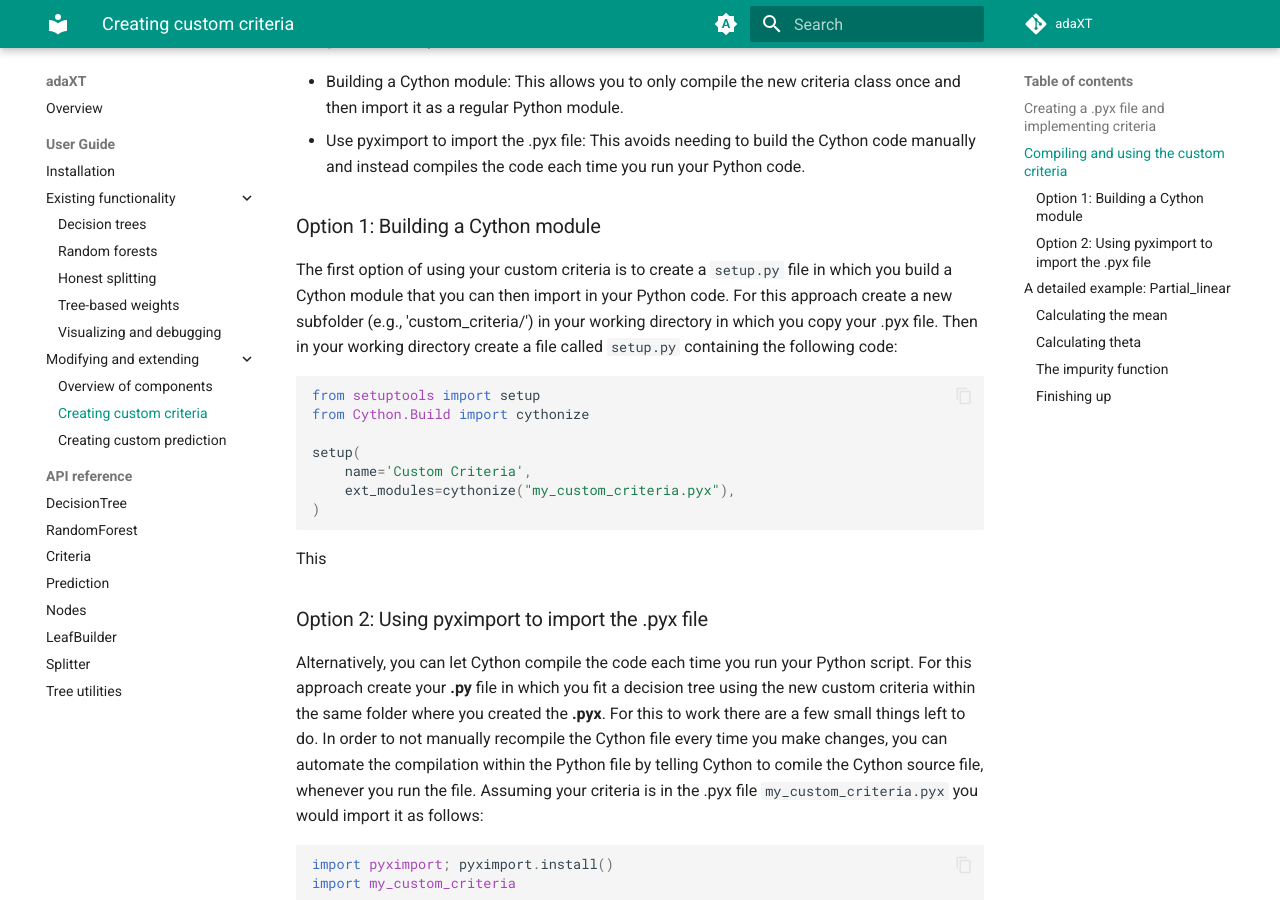
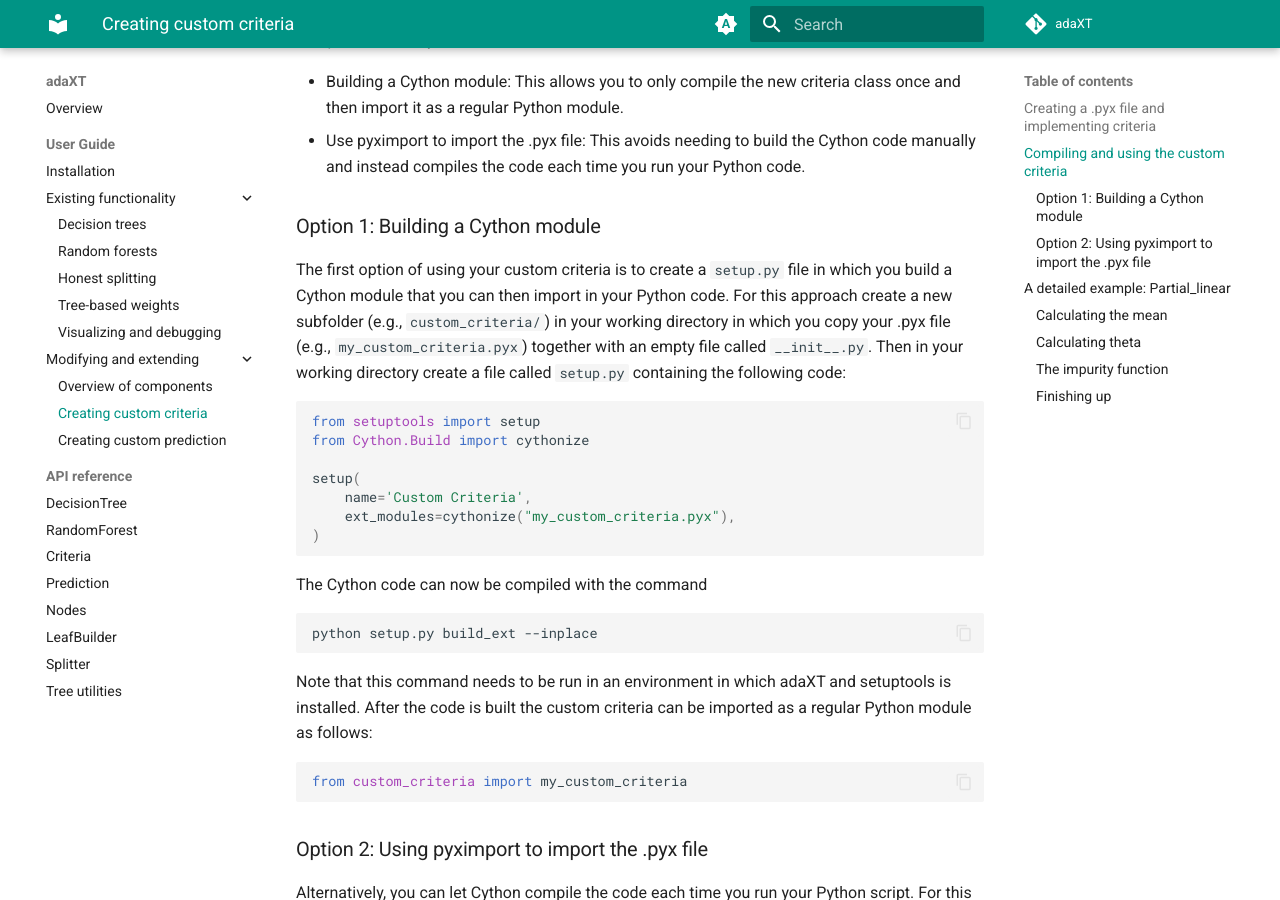
Before and after one commit to NiklasPfister/adaXT, an MkDocs documentation site: the page built from docs/user_guide/creatingCriteria.md, in a window 1280 px wide and 900 px high, scrolled down 1300 px. Built offline with MkDocs 1.6.1 and Material for MkDocs 9.7.7, drawn with Linux system fonts in a browser that asks for light colours; comment, search, counter and statistics services are not loaded.

Commit message:
updated documentation

````diff
--- a/docs/assets/examples/creating_custom_criteria/example_usage.py
+++ b/docs/assets/examples/creating_custom_criteria/example_usage.py
@@ -14,7 +14,9 @@ X = np.random.uniform(0, 100, (n, m))
 Y = np.random.uniform(0, 10, n)
 
 # Initialize and fit tree
-tree = DecisionTree("Regression", testCrit.Partial_linear, max_depth=3)
+tree = DecisionTree("Regression",
+                    criteria=testCrit.Partial_linear,
+                    max_depth=3)
 tree.fit(X, Y)
 
 # Plot the tree
--- a/docs/user_guide/creatingCriteria.md
+++ b/docs/user_guide/creatingCriteria.md
@@ -72,9 +72,11 @@ on how to compile and use Cython code can be found
 
 The first option of using your custom criteria is to create a `setup.py` file in
 which you build a Cython module that you can then import in your Python code.
-For this approach create a new subfolder (e.g., 'custom_criteria/') in your
-working directory in which you copy your .pyx file. Then in your working
-directory create a file called `setup.py` containing the following code:
+For this approach create a new subfolder (e.g., `custom_criteria/`) in your
+working directory in which you copy your .pyx file (e.g.,
+`my_custom_criteria.pyx`) together with an empty file called `__init__.py`. Then
+in your working directory create a file called `setup.py` containing the
+following code:
 
 ```python
 from setuptools import setup
@@ -86,7 +88,19 @@ setup(
 )
 ```
 
-This
+The Cython code can now be compiled with the command
+
+```bash
+python setup.py build_ext --inplace
+```
+
+Note that this command needs to be run in an environment in which adaXT and
+setuptools is installed. After the code is built the custom criteria can be
+imported as a regular Python module as follows:
+
+```python
+from custom_criteria import my_custom_criteria
+```
 
 ### Option 2: Using pyximport to import the .pyx file
 
````
Also changed, not shown: docs/user_guide/installation.md (+10 -5 lines), 2 other files.
